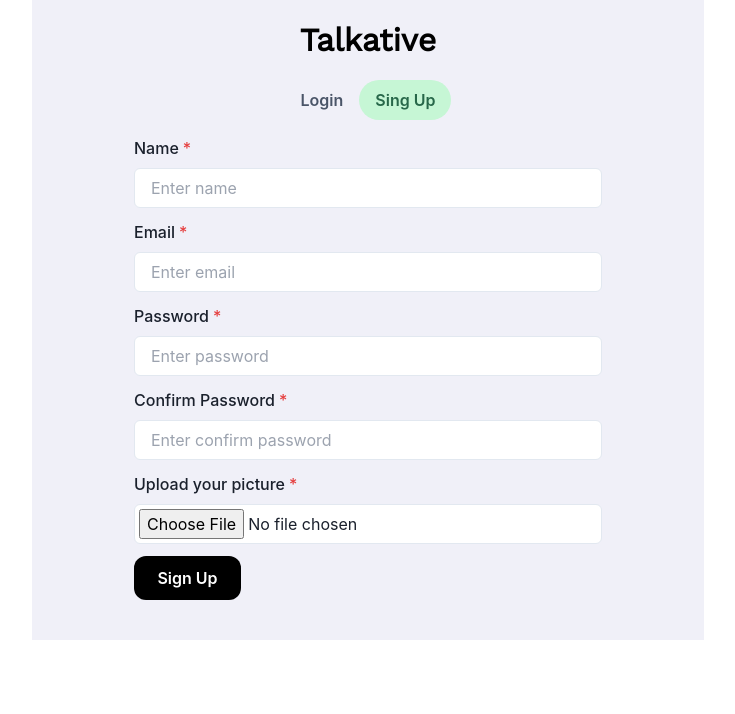
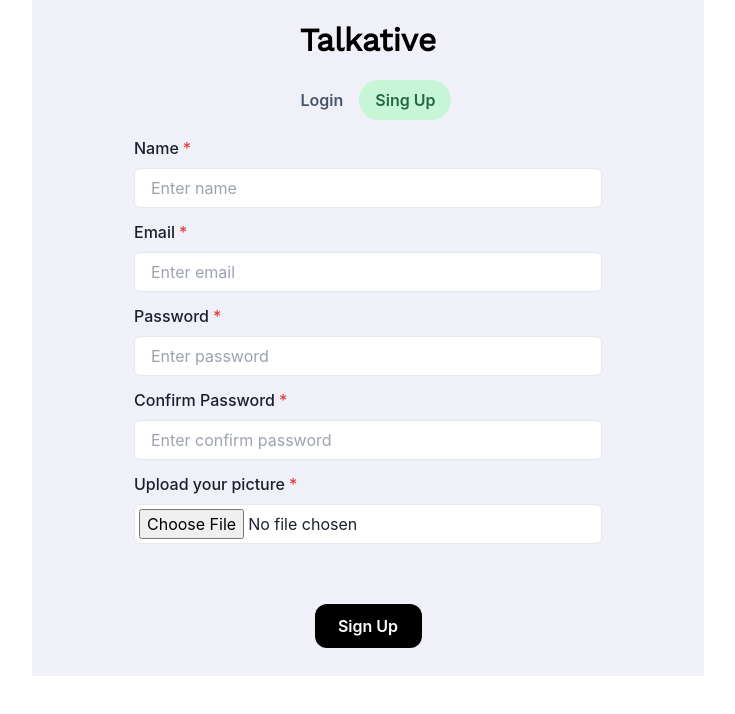
Before and after one commit to Tausif4171/Chat-App, a React (Create React App) app in the folder frontend/: page / in a window 1280 px wide. Both pictures are taken after a click on the tab "Sing Up". Shown: the top 714 px of the page, without its empty margins (272-1007 px from the left). Built offline with nearby package versions, Linux system fonts and the light colour scheme.

Commit message:
chakra ui vertical stack apply on forms

```diff
--- a/frontend/src/components/signup/index.tsx
+++ b/frontend/src/components/signup/index.tsx
@@ -1,9 +1,9 @@
 import React from 'react'
-import { Box, Button, Container, FormControl, FormLabel, Input, Tab, TabList, TabPanel, TabPanels, Tabs, Text } from '@chakra-ui/react'
+import { Box, Button, Container, FormControl, FormLabel, HStack, Input, Tab, TabList, TabPanel, TabPanels, Tabs, Text, VStack } from '@chakra-ui/react'
 
 function SignUp() {
     return (
-        <div>
+        <VStack spacing='24px'>
             <FormControl isRequired mb={'24px'}>
                 <Box mb={'12px'}>
                     <FormLabel>Name</FormLabel>
@@ -28,11 +28,13 @@ function SignUp() {
                     <Input type='file' p='4px' bg={'white'} />
                 </Box>
 
+            </FormControl>
+            <div>
                 <Box mb={'12px'}>
                     <Button bg='black' width={'107px'} height={'44px'} textAlign={'center'} lineHeight={'20px'} rounded={'12px'} textColor={'white'}>Sign Up</Button>
                 </Box>
-            </FormControl>
-        </div>
+            </div>
+        </VStack>
     )
 }
 
```
